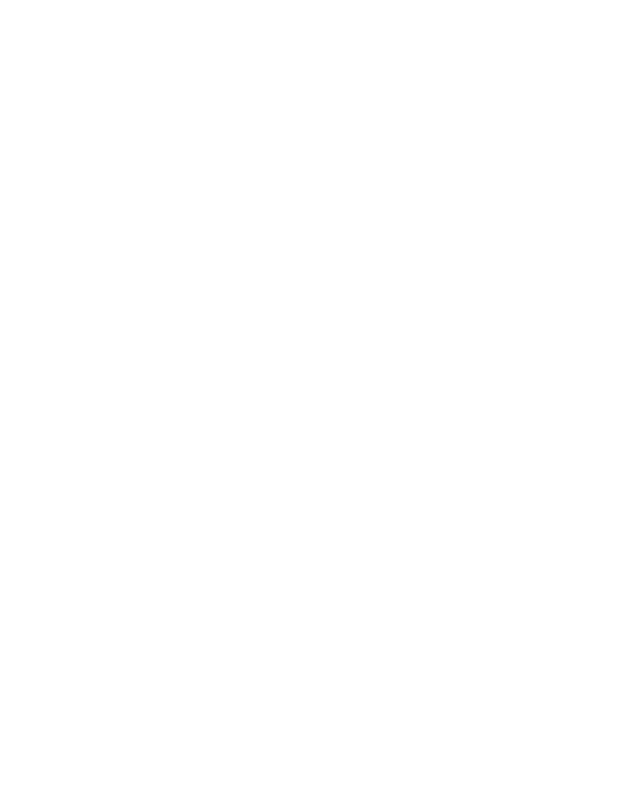
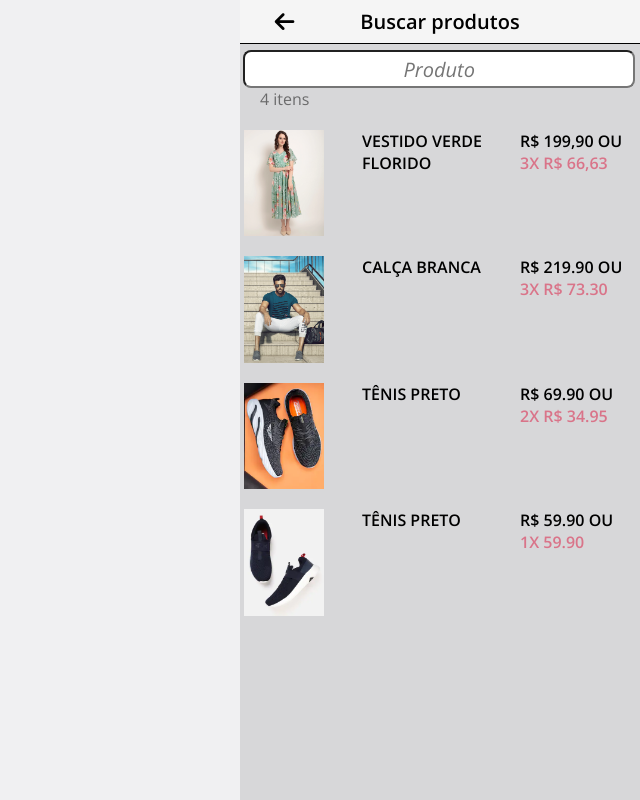
Before and after one commit to matheusvieira17/ecommerce-hackadev-project, a plain HTML site: page src/index.html in a window 1280 px wide. Shown: the whole page, without its empty margins (640-1280 px from the left). Drawn offline with nearby package versions, Linux system fonts and the light colour scheme.

Commit message:
commit buscar produtos

```diff
--- /dev/null
+++ b/src/css/configuracoes-globais.css
@@ -0,0 +1,35 @@
+@import url('https://fonts.googleapis.com/css2?family=Open+Sans:ital,wght@0,400;0,500;0,600;1,300;1,400&display=swap');
+
+* {
+    margin: 0px;
+    padding: 0px;
+    box-sizing: border-box;
+}
+
+:root {
+    --fonte-padrao: "Open Sans", sans-serif;
+
+    --cor1: #F0F0F2;
+    --cor2: #D7D7D9;
+    --cor3: #A67E4E;
+    --cor4: #242D40;
+    --cor5: #131926;
+
+    --cor-especial: #dc143c;
+}
+
+body {
+    width: 100%;
+    height: 100vh;
+    background-color: var(--cor1);
+    margin: auto;
+    display: flex;
+    flex-direction: column;
+    align-items: flex-end;
+    justify-content: flex-end
+}
+.container {
+    height: 100vh;
+    width: 25rem;
+    background-color: var(--cor2);
+}
--- /dev/null
+++ b/src/css/pesquisa-produtos.css
@@ -0,0 +1,47 @@
+@charset "UTF-8";
+
+.pesquisa-produtos {
+
+    font-family: var(--fonte-padrao);
+    display: flex;
+    align-items: center;
+    justify-content: center;
+    background-color: whitesmoke;
+    width: 100%;
+    padding: 2%;
+    border-bottom: 1px solid black;
+}
+
+.pesquisa-produtos h2 {
+    font-family: var(--fonte-padrao);
+    font-size: 1.25rem;
+    text-align: center;
+}
+
+
+i {
+    font-weight: bold;
+    font-size: 1.4rem;
+    margin-top: 0.3rem;
+
+    position: fixed;
+    right: 27%;
+    top: 0.4rem;
+}
+
+.caixa-pesquisa {
+    padding: 0.2rem;
+    margin-top: 0.4rem;
+    margin-left: 0.2rem;
+    width: 98%;
+    font-size: 1.25rem;
+    font-family: var(--fonte-padrao);
+    border-radius: 0.5rem;
+
+}
+
+.caixa-pesquisa::placeholder {
+    text-align: center;
+    font-family: var(--fonte-padrao);
+    font-style: italic;
+}
--- /dev/null
+++ b/src/css/secoes-produtos.css
@@ -0,0 +1,37 @@
+@charset "UTF-8";
+
+.qtdItens {
+    font-family: var(--fonte-padrao);
+    padding: 5%;
+    margin-top: 5%;
+    opacity: 0.5;
+}
+.itens {
+    display: flex;
+    margin-top: 5%;
+    align-items: flex-start;
+    justify-content: space-between;
+    width: 100%;
+}
+
+.imagem {
+    width: 20%;
+    margin-left: 1%;
+    background-color: #f0f8ff;
+}
+
+.descricao-produto {
+
+    display: flex;
+    flex-direction: column;
+    font-family: var(--fonte-padrao);
+    font-weight: bold;
+    text-transform: uppercase;
+    width: 30%;
+    margin-left: 1%;
+}
+
+.parcelas {
+    color: var(--cor-especial);
+    opacity: 0.5;
+}
--- a/src/index.html
+++ b/src/index.html
@@ -1,18 +1,96 @@
 <!DOCTYPE html>
-<html lang="pt-BR">
+<html lang="pt-br">
 <head>
-  <meta charset="UTF-8">
-  <meta http-equiv="X-UA-Compatible" content="IE=edge">
-  <meta name="viewport" content="width=device-width, initial-scale=1.0">
-  <title>E-commerce | Home</title>
+    <meta charset="UTF-8">
+    <meta http-equiv="X-UA-Compatible" content="IE=edge">
+    <meta name="viewport" content="width=device-width, initial-scale=1.0">
 
-  <link rel="preconnect" href="https://fonts.googleapis.com">
-  <link rel="preconnect" href="https://fonts.gstatic.com" crossorigin>
-  <link href="https://fonts.googleapis.com/css2?family=Open+Sans:wght@300;400;500;600;700&display=swap" rel="stylesheet">
+    <title> E-commerce | Busca de produtos </title>
+    <link rel="stylesheet" href="css/configuracoes-globais.css">
+    <link rel="stylesheet" href="css/pesquisa-produtos.css">
+    <link rel="stylesheet" href="css/secoes-produtos.css">
+</head>
 
-  <link rel="stylesheet" href="style.css">
-</head>
 <body>
 
+    <main class="container">
+
+        <section class="pesquisa-produtos">
+            <i class="fa-solid fa-arrow-left "> </i>
+            <h2 id="texto"> Buscar produtos </h2>
+
+        </section>
+
+        <article>
+
+            <form action="">
+                <input
+                type="text"
+                placeholder="Produto"
+                class="caixa-pesquisa">
+            </form>
+
+            <span class="qtdItens">
+                4 itens
+            </span>
+
+            <div class="itens">
+                <img src="img/card1.png" alt="" class="imagem">
+
+                <p class="descricao-produto">
+                    Vestido verde florido
+                </p>
+
+                <p class="descricao-produto">
+                    R$ 199,90 ou <span class="parcelas">
+                        3x R$ 66,63 </span>
+                </p>
+            </div>
+
+            <div class="itens">
+                <img src="img/card2.png" alt="" class="imagem">
+
+                <p class="descricao-produto">
+                    Calça branca
+                </p>
+
+                <p class="descricao-produto"> R$ 219.90 ou
+                    <span class="parcelas"> 3x R$ 73.30 </span>
+                </p>
+
+            </div>
+
+
+            <div class="itens">
+                <img src="img/card11.png" alt="" class="imagem">
+                <p class="descricao-produto">
+                    Tênis preto
+                </p>
+
+                <p class="descricao-produto">
+                    R$ 69.90 ou <span class="parcelas">
+                        2x R$ 34.95 </span>
+                </p>
+            </div>
+
+            <div class="itens">
+                <img src="img/card10.png" alt="" class="imagem">
+                <p class="descricao-produto">
+                    Tênis preto
+                </p>
+
+                <p class="descricao-produto">
+                    R$ 59.90 ou <span class="parcelas">
+                        1x 59.90</span>
+                </p>
+
+            </div>
+
+        </article>
+    </main>
+
+
 </body>
+<script src="https://kit.fontawesome.com/93c4210ca3.js" crossorigin="anonymous"></script>
+
 </html>
--- a/src/style.css
+++ /dev/null
@@ -1,6 +0,0 @@
-* {
-  margin: 0;
-  padding: 0;
-  box-sizing: border-box;
-  font-family: "Open Sans", sans-serif;
-}
```
